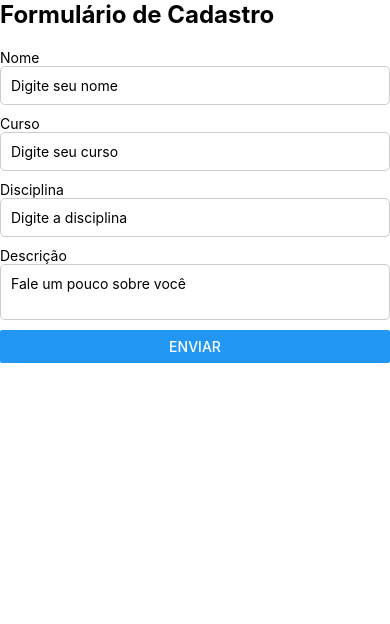
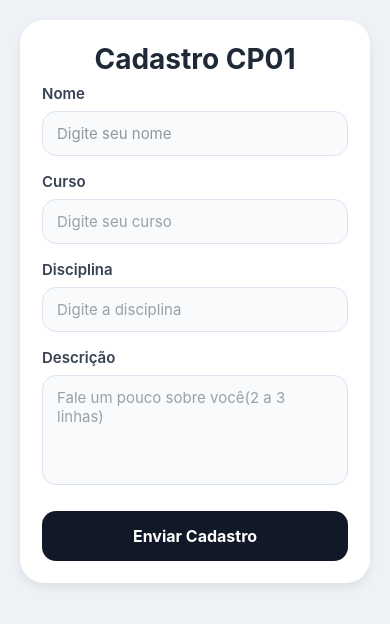
Before and after one commit to Buenozw/CP1-MOBILE, a React Native app in the folder CP01MOBILE/: screen / in a window 390 px wide. Shown: the top 624 px of the page. Built offline with nearby package versions, Linux system fonts and the light colour scheme.

Commit message:
feat:"Estilizando e finalizando o projeto"

```diff
--- a/CP01MOBILE/App.js
+++ b/CP01MOBILE/App.js
@@ -1,5 +1,5 @@
 import React, { useState, useEffect } from "react";
-import {SafeAreaView,View,Text,TextInput,Button,StyleSheet} from "react-native";
+import {SafeAreaView,View,Text,TextInput,Button,StyleSheet,ScrollView, TouchableOpacity } from "react-native";
 
 export default function App() {
 
@@ -27,99 +27,215 @@ export default function App() {
 
   return (
     <SafeAreaView style={styles.container}>
+      <ScrollView contentContainerStyle={styles.scroll}>
+        <View style={styles.card}>
+          <Text style={styles.titulo}>Cadastro CP01</Text>
 
-      <Text style={styles.titulo}>Formulário de Cadastro</Text>
-
-      <View style={styles.form}>
-
-        <Text>Nome</Text>
+          <View style={styles.campo}>
+            <Text style={styles.label}>Nome</Text>
             <TextInput
               style={styles.input}
               placeholder="Digite seu nome"
+              placeholderTextColor="#8f98a0ff"
               value={nome}
               onChangeText={setNome}
             />
+          </View>
 
-        <Text>Curso</Text>
+          <View style={styles.campo}>
+            <Text style={styles.label}>Curso</Text>
             <TextInput
               style={styles.input}
               placeholder="Digite seu curso"
+              placeholderTextColor="#9aa0a6"
               value={curso}
               onChangeText={setCurso}
             />
+          </View>
 
-        <Text>Disciplina</Text>
+          <View style={styles.campo}>
+            <Text style={styles.label}>Disciplina</Text>
             <TextInput
               style={styles.input}
               placeholder="Digite a disciplina"
+              placeholderTextColor="#9aa0a6"
               value={disciplina}
               onChangeText={setDisciplina}
             />
+          </View>
 
-        <Text>Descrição</Text>
+          <View style={styles.campo}>
+            <Text style={styles.label}>Descrição</Text>
             <TextInput
-          style={styles.input}
-          placeholder="Fale um pouco sobre você"
+              style={[styles.input, styles.inputDescricao]}
+              placeholder="Fale um pouco sobre você(2 a 3 linhas)"
+              placeholderTextColor="#9aa0a6"
               value={descricao}
               onChangeText={setDescricao}
-          multiline
+              multiline={true}
+              numberOfLines={4}
+              textAlignVertical="top"
             />
+          </View>
 
-        <Button title="Enviar" onPress={enviarFormulario} />
-
+          <TouchableOpacity style={styles.botao} onPress={enviarFormulario}>
+            <Text style={styles.textoBotao}>Enviar Cadastro</Text>
+          </TouchableOpacity>
         </View>
 
         {dadosEnviados && (
-        <View style={styles.resultado}>
-          <Text style={styles.subtitulo}>Dados enviados:</Text>
+          <View style={styles.cardResultado}>
+            <Text style={styles.resultadoTitulo}>Dados enviados</Text>
 
-          <Text>Nome: {dadosEnviados.nome}</Text>
-          <Text>Curso: {dadosEnviados.curso}</Text>
-          <Text>Disciplina: {dadosEnviados.disciplina}</Text>
-          <Text>Descrição: {dadosEnviados.descricao}</Text>
+            <View style={styles.resultadoLinha}>
+              <Text style={styles.resultadoLabel}>Nome:</Text>
+              <Text style={styles.resultadoTexto}>{dadosEnviados.nome}</Text>
+            </View>
+
+            <View style={styles.resultadoLinha}>
+              <Text style={styles.resultadoLabel}>Curso:</Text>
+              <Text style={styles.resultadoTexto}>{dadosEnviados.curso}</Text>
+            </View>
+
+            <View style={styles.resultadoLinha}>
+              <Text style={styles.resultadoLabel}>Disciplina:</Text>
+              <Text style={styles.resultadoTexto}>
+                {dadosEnviados.disciplina}
+              </Text>
+            </View>
+
+            <View style={styles.resultadoLinha}>
+              <Text style={styles.resultadoLabel}>Descrição:</Text>
+              <Text style={styles.resultadoTexto}>
+                {dadosEnviados.descricao}
+              </Text>
+            </View>
           </View>
         )}
-
+      </ScrollView>
     </SafeAreaView>
   );
 }
 
 const styles = StyleSheet.create({
-
   container: {
     flex: 1,
-    padding: 20
+    backgroundColor: "#eef2f7",
+  },
+
+  scroll: {
+    padding: 20,
+    paddingBottom: 40,
+  },
+
+  card: {
+    backgroundColor: "#ffffff",
+    borderRadius: 24,
+    padding: 22,
+    shadowColor: "#000",
+    shadowOffset: {
+      width: 0,
+      height: 4,
+    },
+    shadowOpacity: 0.08,
+    shadowRadius: 10,
+    elevation: 5,
+    marginBottom: 20,
   },
 
   titulo: {
-    fontSize: 24,
+    fontSize: 28,
     fontWeight: "bold",
-    marginBottom: 20
+    color: "#1f2937",
+    textAlign: "center",
+    marginBottom: 8,
   },
 
-  form: {
-    marginBottom: 20
+  subtitulo: {
+    fontSize: 14,
+    color: "#6b7280",
+    textAlign: "center",
+    marginBottom: 22,
+    lineHeight: 20,
+  },
+
+  campo: {
+    marginBottom: 16,
+  },
+
+  label: {
+    fontSize: 15,
+    fontWeight: "600",
+    color: "#374151",
+    marginBottom: 8,
   },
 
   input: {
+    backgroundColor: "#f8fafc",
     borderWidth: 1,
-    borderColor: "#ccc",
-    padding: 10,
-    marginBottom: 10,
-    borderRadius: 5
+    borderColor: "#dbe3ee",
+    borderRadius: 14,
+    paddingHorizontal: 14,
+    paddingVertical: 12,
+    fontSize: 15,
+    color: "#111827",
   },
 
-  resultado: {
-    marginTop: 20,
-    padding: 10,
-    backgroundColor: "#f2f2f2",
-    borderRadius: 5
+  inputDescricao: {
+    minHeight: 110,
   },
 
-  subtitulo: {
-    fontSize: 18,
+  botao: {
+    backgroundColor: "#111827",
+    paddingVertical: 15,
+    borderRadius: 14,
+    alignItems: "center",
+    marginTop: 10,
+  },
+
+  textoBotao: {
+    color: "#ffffff",
+    fontSize: 16,
     fontWeight: "bold",
-    marginBottom: 10
-  }
+  },
 
+  cardResultado: {
+    backgroundColor: "#ffffff",
+    borderRadius: 24,
+    padding: 22,
+    borderLeftWidth: 6,
+    borderLeftColor: "#111827",
+    shadowColor: "#000",
+    shadowOffset: {
+      width: 0,
+      height: 4,
+    },
+    shadowOpacity: 0.08,
+    shadowRadius: 10,
+    elevation: 4,
+  },
+
+  resultadoTitulo: {
+    fontSize: 22,
+    fontWeight: "bold",
+    color: "#1f2937",
+    marginBottom: 18,
+  },
+
+  resultadoLinha: {
+    marginBottom: 12,
+  },
+
+  resultadoLabel: {
+    fontSize: 14,
+    fontWeight: "bold",
+    color: "#374151",
+    marginBottom: 4,
+  },
+
+  resultadoTexto: {
+    fontSize: 15,
+    color: "#4b5563",
+    lineHeight: 22,
+  },
 });
```
Lines whose indentation alone changed are shown as unchanged.
